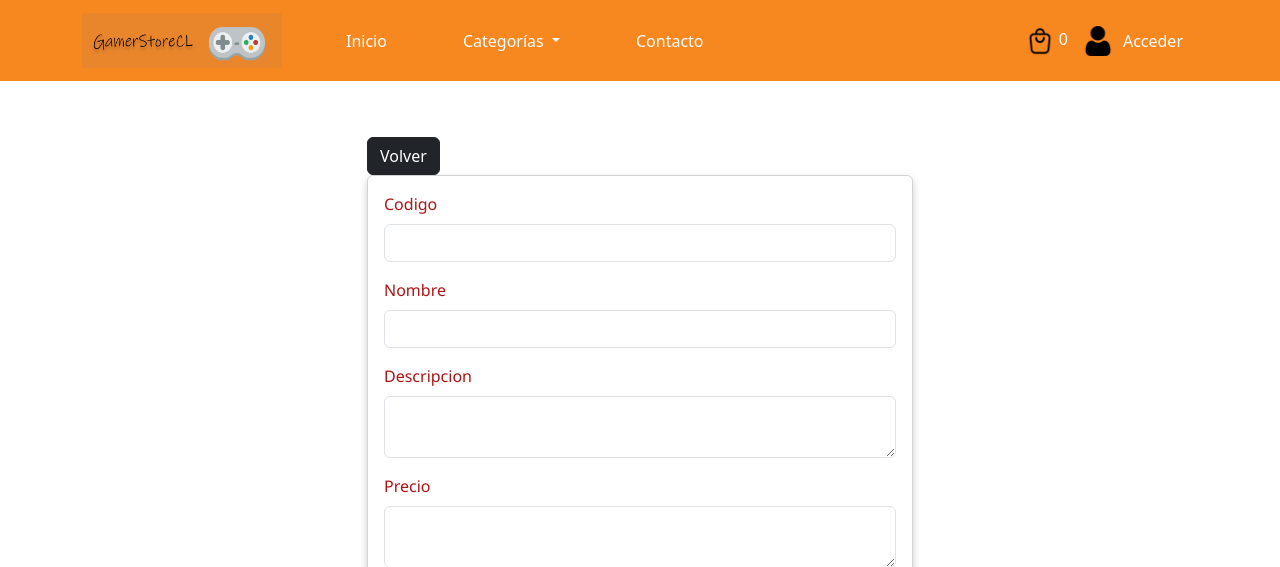
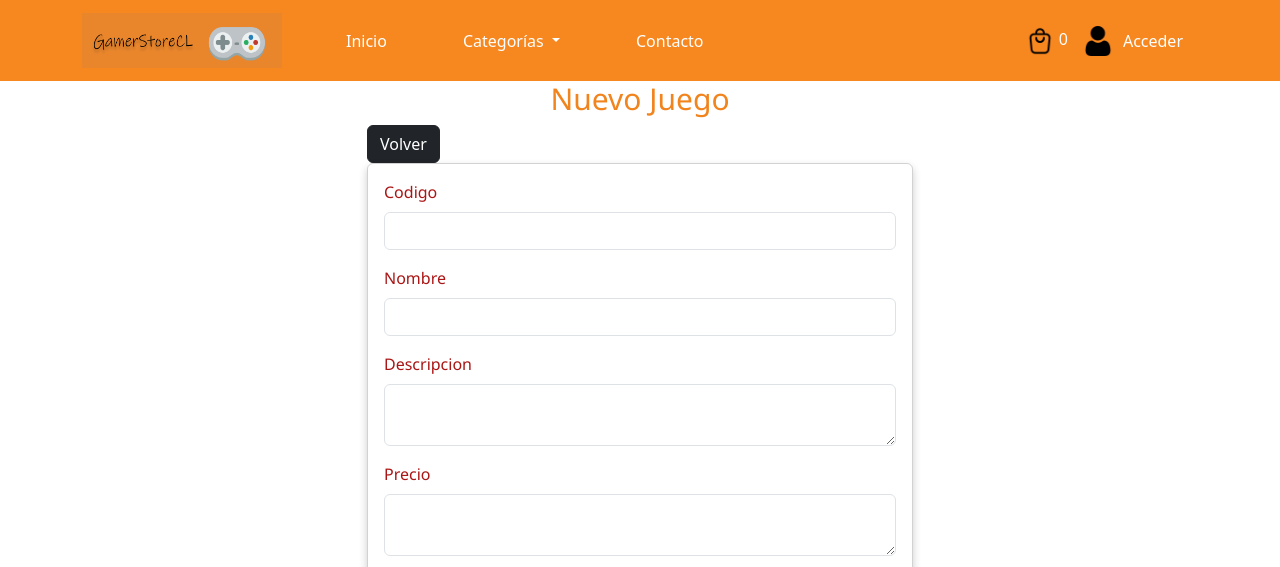
Before and after one commit to JuanmirandaSiromax/gamerstorecl, a Django app: template mientretencion/templates/juegos/crearjuego.html in a window 1280 px wide. Shown: the top 567 px of the page. Run offline with Django 4.2, Linux system fonts and the light colour scheme; the template is opened without the code that fills it, so the values that code supplies are empty.

Commit message:
Update crearjuego.html

```diff
--- a/mientretencion/templates/juegos/crearjuego.html
+++ b/mientretencion/templates/juegos/crearjuego.html
@@ -11,7 +11,7 @@
             <div class="row justify-content-center">
                 <div class="col-md-6">
 
-                    <h1 class="text-center">Nuevo Juego</h1>
+                    <h1 class="text-center titulo-novedades">Nuevo Juego</h1>
                     <a href="{% url 'listado_juegos' %}" class="btn btn-dark">Volver</a>
 
                     {% if messages %}
```
